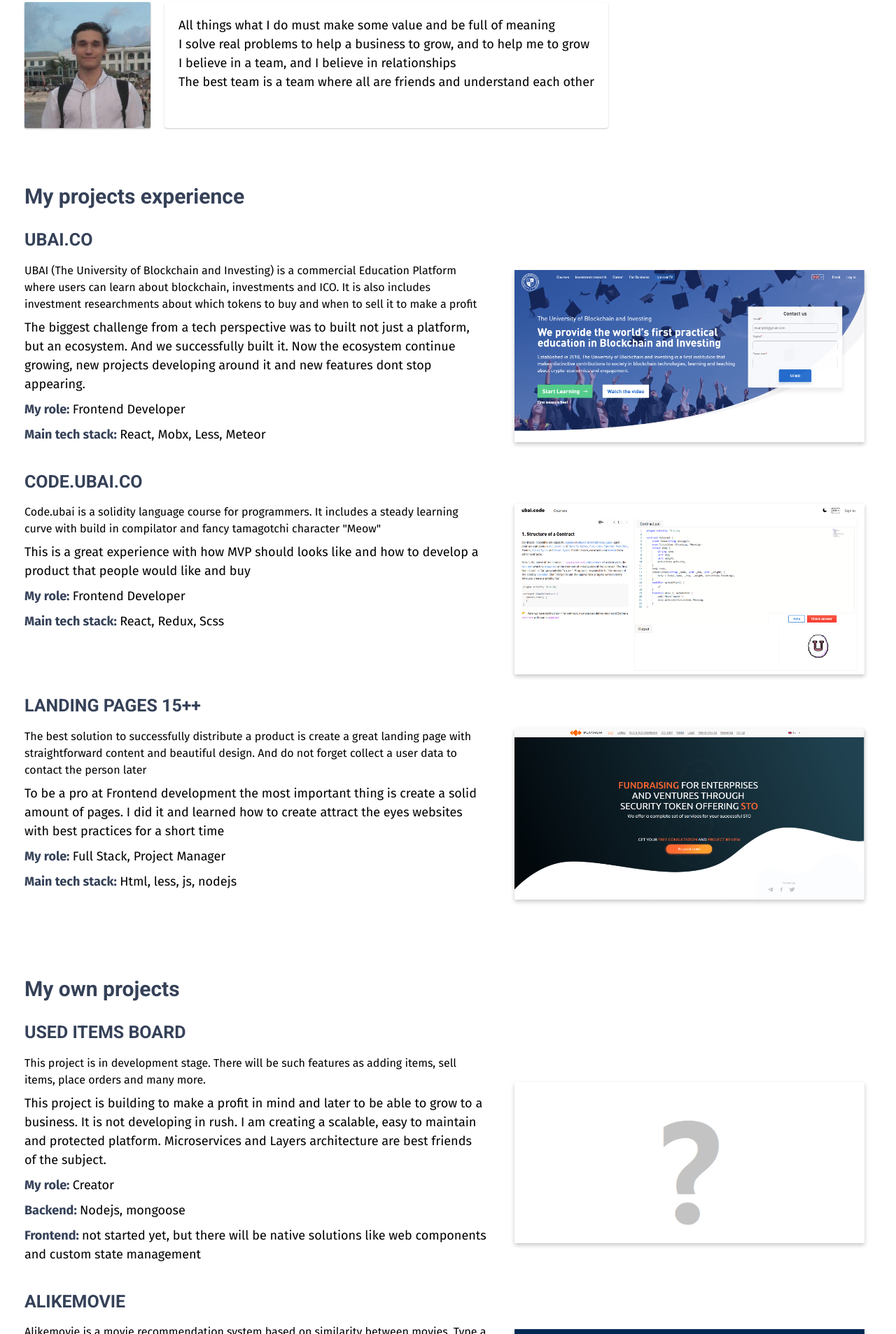
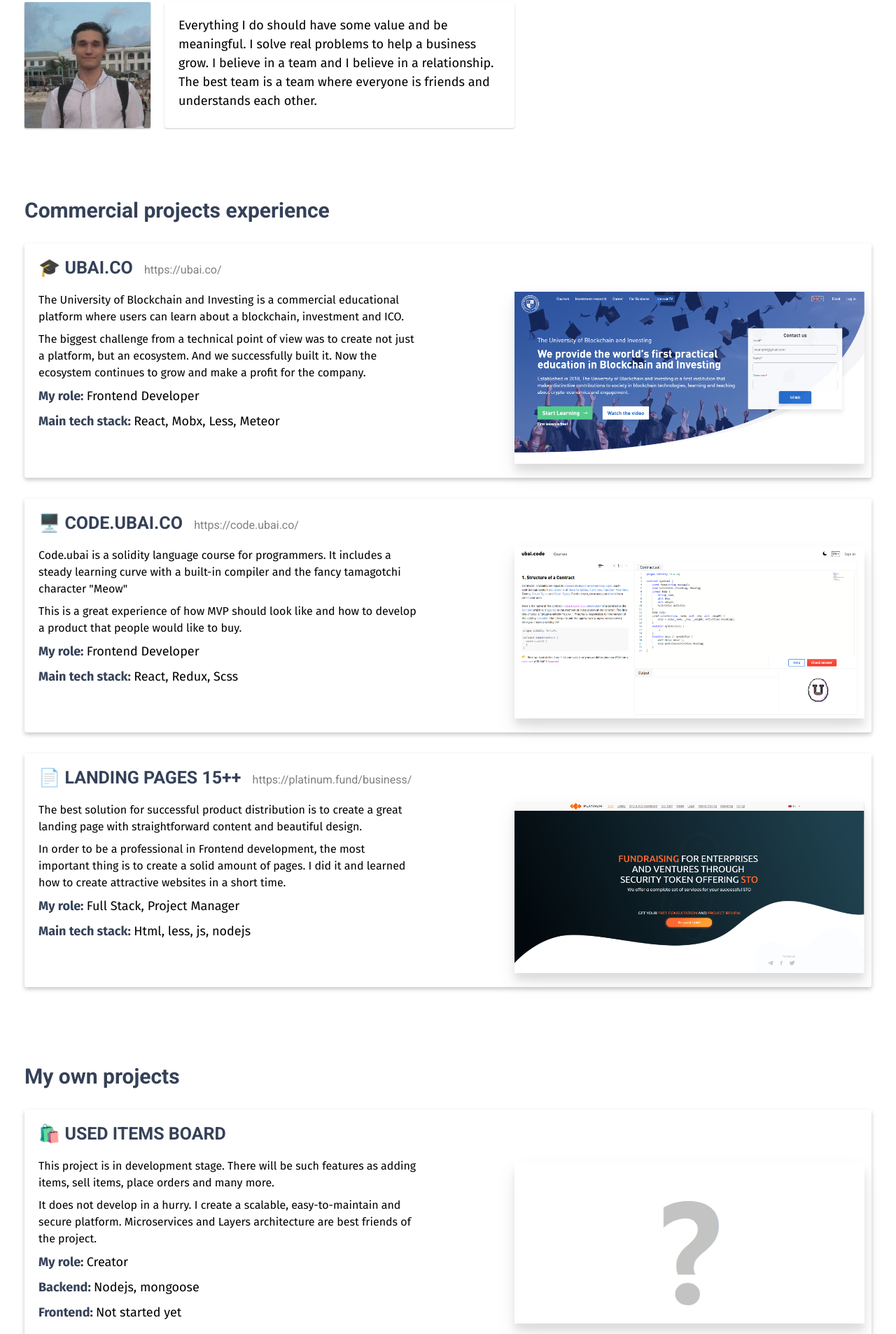
Before and after one commit to Evoltic/evoltic.github.io, a website built with webpack: page src/index.html in a window 1280 px wide. Shown: the part 893-2800 px from the top of the page at 70% size. Built offline with nearby package versions, Linux system fonts and the light colour scheme.

Commit message:
Improve content and styles

```diff
--- a/src/index.html
+++ b/src/index.html
@@ -10,8 +10,8 @@
     <div class="section section_preface">
       <div class="wrapper_section-content">
         <h1 class="headline">
-          Hi! Glad to meet you. My name is Rinat and I am a problem solver. I am
-          successfulness at delivering the best practice solutions to Frontend
+          Hi! Nice to meet you. My name is Rinat and I am a problem solver. I am
+          successful in providing the best practical solutions to Frontend
           development problems
         </h1>
       </div>
@@ -24,42 +24,40 @@
         <div class="card_theme_about">
           <img class="card__image" src="img/photo.jpg" alt="Rinat" />
           <p class="card__content">
-            All things what I do must make some value and be full of meaning
-            <br />
-            I solve real problems to help a business to grow, and to help me to
-            grow
-            <br />
-            I believe in a team, and I believe in relationships
-            <br />
-            The best team is a team where all are friends and understand each
-            other
+            Everything I do should have some value and be meaningful. I solve
+            real problems to help a business grow. I believe in a team and I
+            believe in a relationship. The best team is a team where everyone is
+            friends and understands each other.
           </p>
         </div>
       </div>
     </div>
     <div class="section section_projects">
       <div class="wrapper_section-content">
-        <header class="headline">
-          My projects experience
-        </header>
+        <h2 class="headline">
+          Commercial projects experience
+        </h2>
         <div class="card card_theme_project">
-          <h2 class="card__headline">
-            Ubai.co
-          </h2>
+          <header class="card__headline">
+            <h3 class="title">
+              🎓 Ubai.co
+            </h3>
+            <a class="link" href="https://www.ubai.co/" target="_blank">
+              https://ubai.co/
+            </a>
+          </header>
           <div class="card__main">
             <div class="card__content">
               <p class="card__overview">
-                UBAI (The University of Blockchain and Investing) is a
-                commercial Education Platform where users can learn about
-                blockchain, investments and ICO. It is also includes investment
-                researchments about which tokens to buy and when to sell it to
-                make a profit
+                The University of Blockchain and Investing is a commercial
+                educational platform where users can learn about a blockchain,
+                investment and ICO.
               </p>
               <h6 class="card__overview-tech">
-                The biggest challenge from a tech perspective was to built not
-                just a platform, but an ecosystem. And we successfully built it.
-                Now the ecosystem continue growing, new projects developing
-                around it and new features dont stop appearing.
+                The biggest challenge from a technical point of view was to
+                create not just a platform, but an ecosystem. And we
+                successfully built it. Now the ecosystem continues to grow and
+                make a profit for the company.
               </h6>
               <h6 class="card__description">
                 <span class="card__description-attention">
@@ -80,19 +78,24 @@
           </div>
         </div>
         <div class="card card_theme_project">
-          <h2 class="card__headline">
-            Code.ubai.co
-          </h2>
+          <header class="card__headline">
+            <h3 class="title">
+              🖥️ Code.ubai.co
+            </h3>
+            <a class="link" href="https://code.ubai.co/" target="_blank">
+              https://code.ubai.co/
+            </a>
+          </header>
           <div class="card__main">
             <div class="card__content">
               <p class="card__overview">
                 Code.ubai is a solidity language course for programmers. It
-                includes a steady learning curve with build in compilator and
-                fancy tamagotchi character "Meow"
+                includes a steady learning curve with a built-in compiler and
+                the fancy tamagotchi character "Meow"
               </p>
               <h6 class="card__overview-tech">
-                This is a great experience with how MVP should looks like and
-                how to develop a product that people would like and buy
+                This is a great experience of how MVP should look like and how
+                to develop a product that people would like to buy.
               </h6>
               <h6 class="card__description">
                 <span class="card__description-attention">
@@ -113,22 +116,29 @@
           </div>
         </div>
         <div class="card card_theme_project">
-          <h2 class="card__headline">
-            Landing pages 15++
-          </h2>
+          <header class="card__headline">
+            <h3 class="title">
+              📄 Landing pages 15++
+            </h3>
+            <a
+              class="link"
+              href="https://platinum.fund/business/"
+              target="_blank"
+            >
+              https://platinum.fund/business/
+            </a>
+          </header>
           <div class="card__main">
             <div class="card__content">
               <p class="card__overview">
-                The best solution to successfully distribute a product is create
-                a great landing page with straightforward content and beautiful
-                design. And do not forget collect a user data to contact the
-                person later
+                The best solution for successful product distribution is to
+                create a great landing page with straightforward content and
+                beautiful design.
               </p>
               <h6 class="card__overview-tech">
-                To be a pro at Frontend development the most important thing is
-                create a solid amount of pages. I did it and learned how to
-                create attract the eyes websites with best practices for a short
-                time
+                In order to be a professional in Frontend development, the most
+                important thing is to create a solid amount of pages. I did it
+                and learned how to create attractive websites in a short time.
               </h6>
               <h6 class="card__description">
                 <span class="card__description-attention">
@@ -152,13 +162,15 @@
     </div>
     <div class="section section_projects">
       <div class="wrapper_section-content">
-        <header class="headline">
+        <h2 class="headline">
           My own projects
-        </header>
+        </h2>
         <div class="card card_theme_project">
-          <h2 class="card__headline">
-            Used Items Board
-          </h2>
+          <header class="card__headline">
+            <h3 class="title">
+              🛍️ Used Items Board
+            </h3>
+          </header>
           <div class="card__main">
             <div class="card__content">
               <p class="card__overview">
@@ -167,11 +179,9 @@
                 more.
               </p>
               <h6 class="card__overview-tech">
-                This project is building to make a profit in mind and later to
-                be able to grow to a business. It is not developing in rush. I
-                am creating a scalable, easy to maintain and protected platform.
-                Microservices and Layers architecture are best friends of the
-                subject.
+                It does not develop in a hurry. I create a scalable,
+                easy-to-maintain and secure platform. Microservices and Layers
+                architecture are best friends of the project.
               </h6>
               <h6 class="card__description">
                 <span class="card__description-attention">
@@ -189,8 +199,7 @@
                 <span class="card__description-attention">
                   Frontend:
                 </span>
-                not started yet, but there will be native solutions like web
-                components and custom state management
+                Not started yet
               </h6>
             </div>
             <div class="card__gallery">
@@ -199,21 +208,25 @@
           </div>
         </div>
         <div class="card card_theme_project">
-          <h2 class="card__headline">
-            Alikemovie
-          </h2>
+          <header class="card__headline">
+            <h3 class="title">
+              🎞️ Alikemovie
+            </h3>
+            <a class="link" href="https://alikemovie.com" target="_blank">
+              https://alikemovie.com
+            </a>
+          </header>
           <div class="card__main">
             <div class="card__content">
               <p class="card__overview">
                 Alikemovie is a movie recommendation system based on similarity
-                between movies. Type a movie name and get a list of related
-                films
+                between movies.
               </p>
               <h6 class="card__overview-tech">
                 It was developed for a learning purpose and to have some fun.
-                But later I realized that it could be an MVP product to feel a
+                Later I realized that it could be an MVP product to feel a
                 ground and then build something great. So, that's how I started
-                my journey to social media and free traffic
+                my journey to social media and free traffic.
               </h6>
               <h6 class="card__description">
                 <span class="card__description-attention">
@@ -234,9 +247,18 @@
           </div>
         </div>
         <div class="card card_theme_project">
-          <h2 class="card__headline">
-            Level Creator
-          </h2>
+          <header class="card__headline">
+            <h3 class="title">
+              🏗️ Level Creator
+            </h3>
+            <a
+              class="link"
+              href="https://evoltic.github.io/create-level/"
+              target="_blank"
+            >
+              https://evoltic.github.io/create-level/
+            </a>
+          </header>
           <div class="card__main">
             <div class="card__content">
               <p class="card__overview">
@@ -247,7 +269,7 @@
               <h6 class="card__overview-tech">
                 I so much enjoyed when I was creating this project. The main
                 idea to build it is coming from an other idea of creating a
-                simple 2D game (which I didn't created yet lol)
+                simple 2D game.
               </h6>
               <h6 class="card__description">
                 <span class="card__description-attention">
--- a/src/index.scss
+++ b/src/index.scss
@@ -10,6 +10,8 @@
 
 @import 'stylesheets/card/_theme_about/card_theme_about';
 @import 'stylesheets/card/_theme_project/card_theme_project';
+@import 'stylesheets/card/_theme_open-source/card_theme_open-source';
+@import 'stylesheets/card/_theme_contacts/card_theme_contacts';
 
 @import 'stylesheets/headline/headline';
 
--- a/src/stylesheets/card/_theme_about/card_theme_about.scss
+++ b/src/stylesheets/card/_theme_about/card_theme_about.scss
@@ -2,20 +2,21 @@
 
 .card_theme_about {
   display: flex;
-  height: 18rem;
+  flex-wrap: wrap;
 
   .card__image {
-    height: 100%;
+    margin-right: 2rem;
+    margin-bottom: 2rem;
+    height: 18rem;
     border-radius: 1%;
     box-shadow: 0 1px 3px rgba(0, 0, 0, 0.12), 0 1px 2px rgba(0, 0, 0, 0.24);
   }
 
   .card__content {
     @extend .text;
-    margin-left: 2rem;
-    margin-right: 2rem;
+    margin-bottom: 2rem !important;
     padding: 2rem;
-    height: 100%;
+    max-width: 50rem;
     font-size: 1.8rem;
     box-sizing: border-box;
     background: #fff;
--- a/src/stylesheets/card/_theme_project/card_theme_project.scss
+++ b/src/stylesheets/card/_theme_project/card_theme_project.scss
@@ -2,15 +2,39 @@
 @import '../../text/text';
 
 .card_theme_project {
+  padding: 2rem 1rem 2rem 2rem;
+  box-sizing: border-box;
+  background: #fff;
+  border-radius: 3px;
+  box-shadow: 0 3px 6px rgba(0, 0, 0, 0.1), 0 3px 6px rgba(0, 0, 0, 0.13);
+
   .card__headline {
-    @extend .title;
-    font-size: 2.5rem;
-    text-transform: uppercase;
+    margin-bottom: 2rem;
+
+    .title {
+      display: inline;
+      font-size: 2.5rem;
+      text-transform: uppercase;
+    }
+
+    .link {
+      display: inline;
+      padding-left: 1rem;
+      font-size: 1.6rem;
+      color: rgba(0, 0, 0, 0.5);
+      text-decoration: none;
+    }
   }
 
   .card__main {
     display: flex;
+    flex-wrap: wrap;
     justify-content: space-between;
+  }
+
+  .card__content {
+    padding-right: 2rem;
+    max-width: 54rem;
   }
 
   .card__overview {
@@ -21,7 +45,7 @@
 
   .card__overview-tech {
     @extend .card__overview;
-    font-size: 1.8rem;
+    font-size: 1.6rem;
   }
 
   .card__description {
@@ -36,11 +60,21 @@
   .card__gallery {
     display: flex;
     align-items: center;
-    padding: 0 1rem;
+    perspective: 1000px;
 
     .image {
-      max-width: 500px;
-      box-shadow: 0 3px 6px rgba(0, 0, 0, 0.1), 0 3px 6px rgba(0, 0, 0, 0.13);
+      width: 50rem;
+      max-width: 100%;
+      box-shadow: 0 14px 28px rgba(0, 0, 0, 0.08),
+        0 10px 10px rgba(0, 0, 0, 0.08);
+      transition: transform 0.6s, box-shadow 0.6s, -webkit-transform 0.6s,
+        -webkit-box-shadow 0.6s;
+
+      &:hover {
+        transform: rotate3d(0, 4, 0, -7deg);
+        box-shadow: 0 19px 38px rgba(0, 0, 0, 0.1),
+          0 15px 12px rgba(0, 0, 0, 0.1);
+      }
     }
   }
 }
--- a/src/stylesheets/section/_preface/section_preface.scss
+++ b/src/stylesheets/section/_preface/section_preface.scss
@@ -9,4 +9,10 @@
   .headline {
     font-size: 5rem;
   }
+
+  @media screen and (max-width: 1200px) {
+    .headline {
+      font-size: 3rem;
+    }
+  }
 }
```
